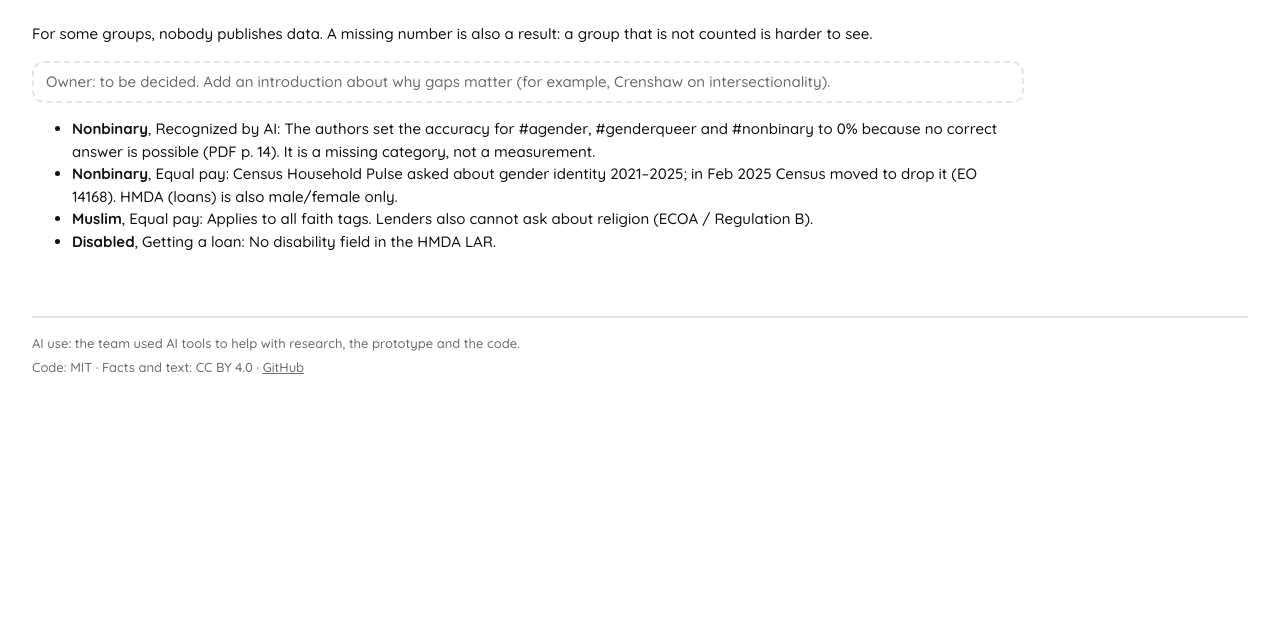
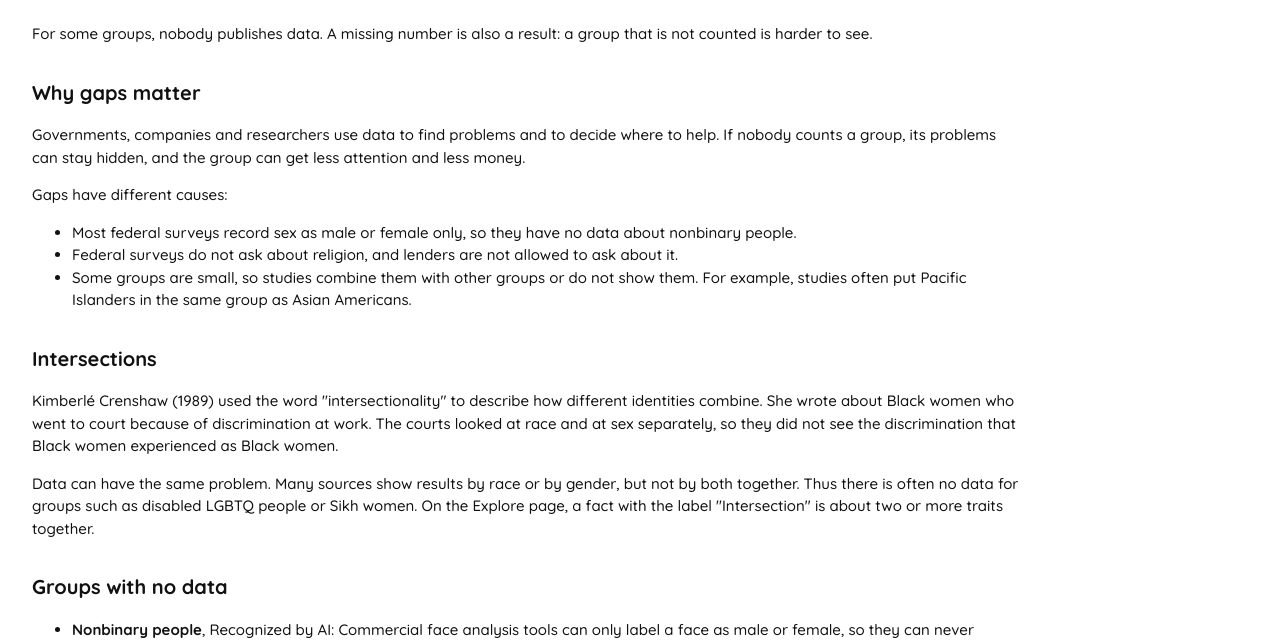
Before and after one commit to lizababior/same-but-different, an Astro site: page /gaps in a window 1280 px wide. Shown: the part 157-800 px from the top of the page. Built offline with nearby package versions, Linux system fonts and the light colour scheme; Astro itself is replaced by a stand-in of ours.

Commit message:
docs: add Gaps page introduction on why gaps and intersections matter

```diff
--- a/src/pages/gaps.astro
+++ b/src/pages/gaps.astro
@@ -2,7 +2,7 @@
 import Base from '../layouts/Base.astro';
 import { loadFacts } from '../data';
 import { isGap } from '../data/fact';
-import { areaLabel, tagLabel } from '../lib/traits';
+import { areaLabel } from '../lib/traits';
 
 const gaps = (await loadFacts()).filter(isGap);
 ---
@@ -10,10 +10,21 @@ const gaps = (await loadFacts()).filter(isGap);
   <article class="prose">
     <h1>Gaps</h1>
     <p>For some groups, nobody publishes data. A missing number is also a result: a group that is not counted is harder to see.</p>
-    <p class="todo">Owner: to be decided. Add an introduction about why gaps matter (for example, Crenshaw on intersectionality).</p>
+    <h2>Why gaps matter</h2>
+    <p>Governments, companies and researchers use data to find problems and to decide where to help. If nobody counts a group, its problems can stay hidden, and the group can get less attention and less money.</p>
+    <p>Gaps have different causes:</p>
+    <ul>
+      <li>Most federal surveys record sex as male or female only, so they have no data about nonbinary people.</li>
+      <li>Federal surveys do not ask about religion, and lenders are not allowed to ask about it.</li>
+      <li>Some groups are small, so studies combine them with other groups or do not show them. For example, studies often put Pacific Islanders in the same group as Asian Americans.</li>
+    </ul>
+    <h2>Intersections</h2>
+    <p>Kimberlé Crenshaw (1989) used the word "intersectionality" to describe how different identities combine. She wrote about Black women who went to court because of discrimination at work. The courts looked at race and at sex separately, so they did not see the discrimination that Black women experienced as Black women.</p>
+    <p>Data can have the same problem. Many sources show results by race or by gender, but not by both together. Thus there is often no data for groups such as disabled LGBTQ people or Sikh women. On the Explore page, a fact with the label "Intersection" is about two or more traits together.</p>
+    <h2>Groups with no data</h2>
     <ul>
       {gaps.map((f) => (
-        <li><strong>{f.traits.map(tagLabel).join(' + ')}</strong>, {areaLabel(f.area)}: {f.notes}</li>
+        <li><strong>{f.group}</strong>, {areaLabel(f.area)}: {f.statement}</li>
       ))}
     </ul>
   </article>
```
Also changed, not shown: data/facts.csv.
